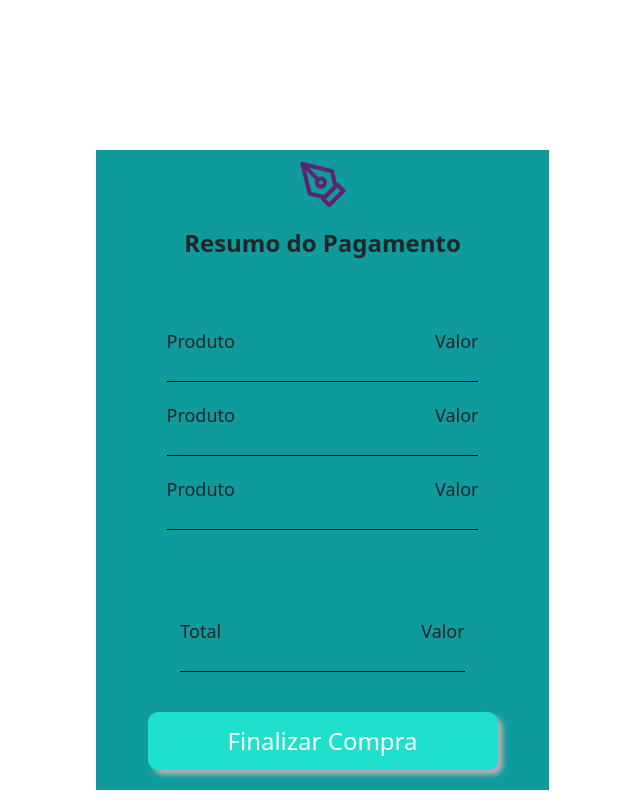
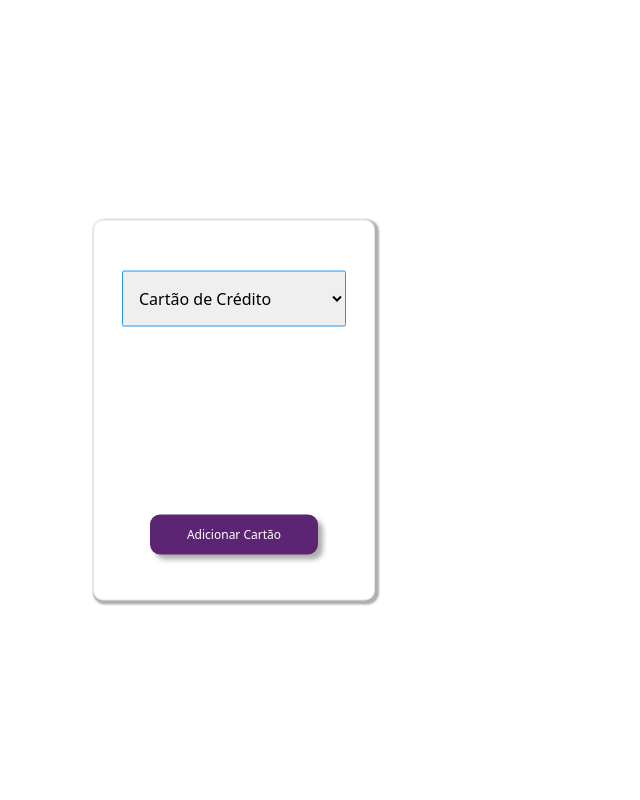
Before and after one commit to MatheusEngSoft/savevet, a React (Create React App) app: page /billing-address in a window 1280 px wide. Shown: the whole page, without its empty margins (416-1056 px from the left). Built offline with nearby package versions, Linux system fonts and the light colour scheme.

Commit message:
components cards

```diff
--- a/src/App.js
+++ b/src/App.js
@@ -6,7 +6,7 @@ import VeterinariansSection from './components/VeterinariansSection';
 import VetSection from './components/VetSection';
 import UserSection from './components/UserSection';
 import ChatSection from './components/ChatSection';
-import PagmentResume from './components/PagmentResume';
+import SelectCard from './components/SelectCard';
 
 function App() {
   return (
@@ -17,7 +17,7 @@ function App() {
           <Route path="/vet-dashboard" element={<VetSection />} />
           <Route path="/user-dashboard" element={<UserSection />} />
           <Route path="/chat" element={<ChatSection />} />
-          <Route path="/billing-address" element={<PagmentResume />} />
+          <Route path="/billing-address" element={<SelectCard />} />
         </Routes>
       </SidebarProvider>
     </Router>
--- /dev/null
+++ b/src/components/SelectCard.jsx
@@ -0,0 +1,24 @@
+import React, { useState } from 'react'
+
+function SelectCard() {
+  const [selectedCard, setSelectedCard] = useState("");
+
+  return (
+    <div className='select-card'>
+      <select
+        name="card-credit"
+        id="card-credit"
+        className='credit-card'
+        value={selectedCard}
+        onChange={(e) => setSelectedCard(e.target.value)}
+      >
+        <option value="" disabled hidden>Cartão de Crédito</option>
+        <option value="cartão 1">Cartão 1</option>
+        <option value="cartão 2">Cartão 2</option>
+      </select>
+      <button>Adicionar Cartão</button>
+    </div>
+  )
+}
+
+export default SelectCard
--- a/src/style.scss
+++ b/src/style.scss
@@ -601,13 +601,17 @@ p {
   justify-content: center;
   flex-direction: column;
   align-items: center;
-  position: absolute;
+  border-radius: 10px;
+  border: 1px solid #E4E4E7;
+  box-shadow: 2px 2px 2px 2px #afafaf;
+  position: fixed;
   z-index: 1000;
-  background-color: #0F9B9C;
+  background-color: #FFFFFF;
   gap: 20px;
   margin: 10px;
-  margin-left: 40%;
-  margin-top: 150px;
+  left: 50%;
+  top: 50%;
+  transform: translate(-50%, -50%);
   width: 453px;
   height: 640px;
 
@@ -625,6 +629,7 @@ p {
     background-color: #E2FBF9;
     border: 1px solid #88C9A1;
     border-radius: 10px;
+    padding: 10px;
     width: 374px;
     height: 50px;
     font-size: 16px;
@@ -639,13 +644,17 @@ p {
   justify-content: center;
   flex-direction: column;
   align-items: center;
-  position: absolute;
+  border-radius: 10px;
+  border: 1px solid #E4E4E7;
+  box-shadow: 2px 2px 2px 2px #afafaf;
+  position: fixed;
   z-index: 1000;
-  background-color: #0F9B9C;
+  background-color: #FFFFFF;
   gap: 20px;
   margin: 10px;
-  margin-left: 40%;
-  margin-top: 150px;
+  left: 50%;
+  top: 50%;
+  transform: translate(-50%, -50%);
   width: 453px;
   height: 640px;
 
@@ -664,6 +673,7 @@ p {
     background-color: #5C2574;
     border: 1px solid #88C9A1;
     border-radius: 10px;
+    padding: 10px;
     width: 374px;
     height: 50px;
     font-size: 16px;
@@ -677,13 +687,17 @@ p {
   justify-content: center;
   flex-direction: column;
   align-items: center;
-  position: absolute;
+  border-radius: 10px;
+  border: 1px solid #E4E4E7;
+  box-shadow: 2px 2px 2px 2px #afafaf;
+  position: fixed;
   z-index: 1000;
-  background-color: #0F9B9C;
+  background-color: #FFFFFF;
   gap: 20px;
   margin: 10px;
-  margin-left: 40%;
-  margin-top: 150px;
+  left: 50%;
+  top: 50%;
+  transform: translate(-50%, -50%);
   width: 453px;
   height: 640px;
 
@@ -731,3 +745,120 @@ p {
   }
 
 }
+
+.add-card {
+  display: flex;
+  justify-content: center;
+  flex-direction: column;
+  align-items: center;
+  border-radius: 10px;
+  border: 1px solid #E4E4E7;
+  box-shadow: 2px 2px 2px 2px #afafaf;
+  position: fixed;
+  z-index: 1000;
+  background-color: #FFFFFF;
+  gap: 20px;
+  margin: 10px;
+  left: 50%;
+  top: 50%;
+  transform: translate(-50%, -50%);
+  width: 436px;
+  height: 381px;
+
+  h1 {
+    font-size: 24px;
+    font-weight: 700;
+
+  }
+
+  input {
+    background-color: #E2FBF9;
+    border: 1px solid #88C9A1;
+    border-radius: 10px;
+    padding: 10px;
+    width: 374px;
+    height: 50px;
+    font-size: 16px;
+    font-weight: 400;
+    color: #000000;
+  }
+
+  .add-card2 {
+    display: flex;
+    flex-direction: row;
+    justify-content: space-between;
+    gap: 10px;
+    input {
+      padding: 10px;
+      width: calc(194px - 10px);
+    }
+  }
+
+  button {
+    align-self: self-end;
+    margin-right: 40px;
+    border: none;
+    border-radius: 10px;
+    padding: 10px;
+    width: 60px;
+    height: 35px;
+    margin-bottom: 20px;
+    background-color: #5C2574;
+    color: #FFFFFF;
+    font-size: 10px;
+    font-weight: 500;
+    box-shadow: 5px 5px 5px  #afafaf;
+    transition: transform 0.3s ease;
+  }
+
+
+  }button:hover {
+    transform: translate(-5px, -5px);
+}
+
+.select-card {
+  display: flex;
+  flex-direction: column;
+  align-items: center;
+  border-radius: 10px;
+  border: 1px solid #E4E4E7;
+  box-shadow: 2px 2px 2px 2px #afafaf;
+  position: fixed;
+  z-index: 1000;
+  background-color: #FFFFFF;
+  gap: 20px;
+  margin: 10px;
+  left: 50%;
+  top: 50%;
+  transform: translate(-50%, -50%);
+  width: 282px;
+  height: 381px;
+
+  .credit-card {
+    margin-top: 50px;
+    width: 80%;
+    height: 56px;
+    border-radius: 2px;
+    border: 1px solid #2196F3;
+    padding: 0 12px;
+  }
+
+  button {
+    margin-top: 60%;
+    border: none;
+    border-radius: 10px;
+    padding: 11px 30px 11px 30px;
+    width: 60%;
+    height:40px;
+    background-color: #5C2574;
+    color: #FFFFFF;
+    font-size: 12px;
+    font-weight: 500;
+    box-shadow: 5px 5px 5px  #afafaf;
+    transition: transform 0.3s ease;
+  }
+
+  button:hover {
+    transform: translate(-5px, -5px);
+  }
+}
```
Also changed, not shown: src/components/AddCard.jsx (added, +18 -0 lines).
